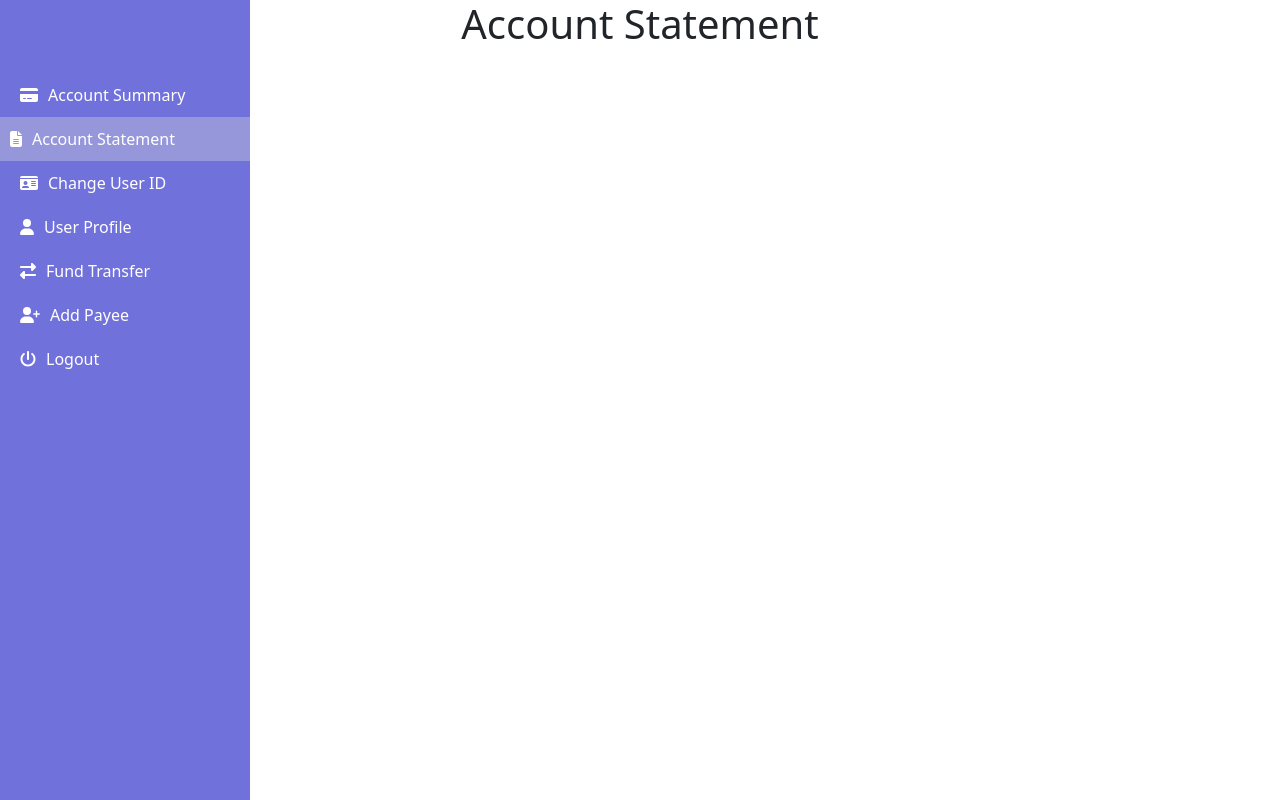
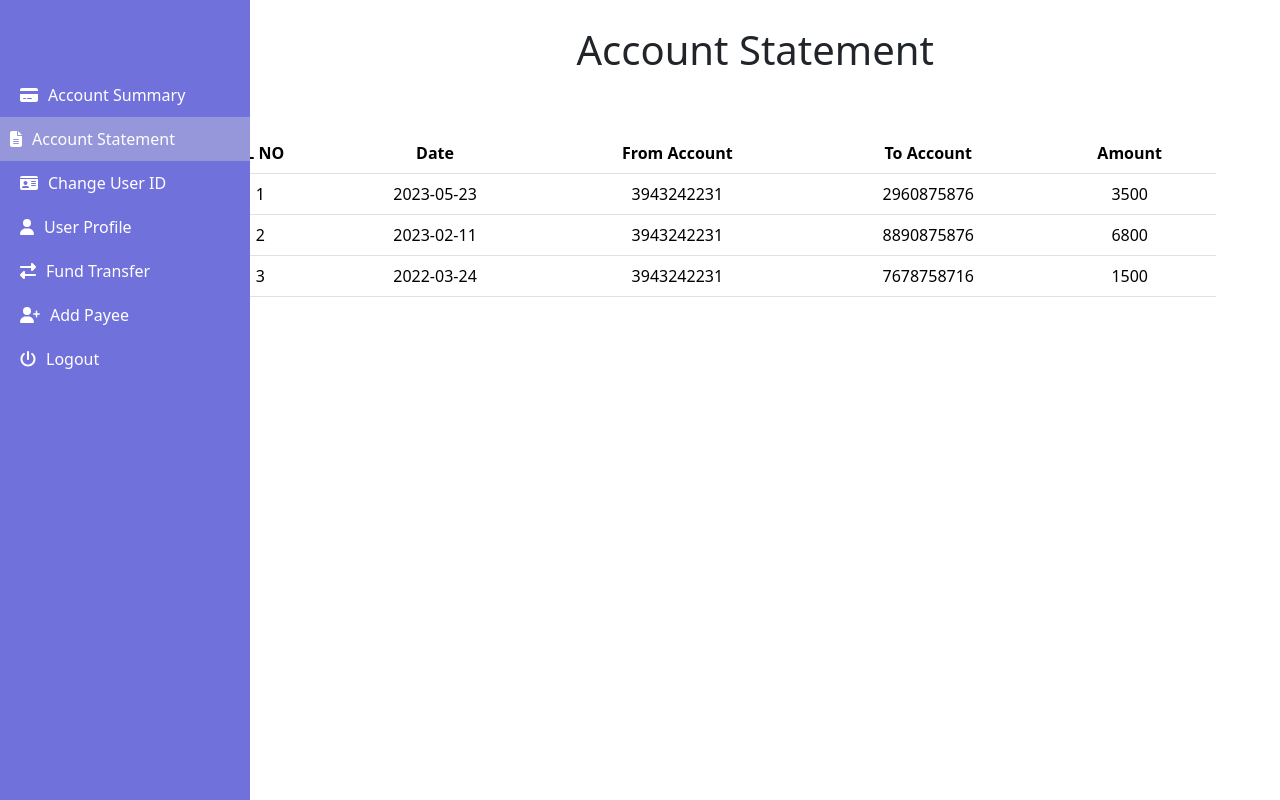
Before and after one commit to nishant14763/Online_Banking_System, a React (Create React App) app in the folder frontend/: page /profile/statement in a window 1280 px wide. Built offline with nearby package versions, Linux system fonts and the light colour scheme.

Commit message:
Added Account Statement, Change Credentials,Add Payee,Userprofile

```diff
--- /dev/null
+++ b/frontend/src/components/user/AccountStatement.css
@@ -0,0 +1,11 @@
+.table{
+    margin-left: 15%;
+   width: 80%;
+}
+
+.account-statement-heading{
+    margin-left: 18%;
+    padding-bottom: 4%;
+    padding-top:2%;
+
+}
--- a/frontend/src/components/user/AccountStatement.js
+++ b/frontend/src/components/user/AccountStatement.js
@@ -1,11 +1,60 @@
-import React from 'react';
-import SideNavbar from './SideNavbar';
+import React from "react";
+import SideNavbar from "./SideNavbar";
+import "bootstrap/dist/css/bootstrap.min.css";
+import "./AccountStatement.css";
+const AccountStatement = () => {
+  const accountStatementData = [
+    {
+      slno: 1,
+      date: "2023-05-23",
+      fromAccount: "3943242231",
+      toAccount: "2960875876",
+      amount: 3500,
+    },
+    {
+      slno: 2,
+      date: "2023-02-11",
+      fromAccount: "3943242231",
+      toAccount: "8890875876",
+      amount: 6800,
+    },
+    {
+      slno: 3,
+      date: "2022-03-24",
+      fromAccount: "3943242231",
+      toAccount: "7678758716",
+      amount: 1500,
+    },
+  ];
 
-const AccountStatement = () => {
   return (
-    <div>
+    <div className="account-statement-container">
       <SideNavbar />
-      <h1>Account Statement</h1>
+      <h1 className="account-statement-heading">Account Statement</h1>
+      <div>
+        <table className="table">
+          <thead class="thead-dark">
+            <tr>
+              <th>SL NO</th>
+              <th>Date</th>
+              <th>From Account</th>
+              <th>To Account</th>
+              <th>Amount</th>
+            </tr>
+          </thead>
+          <tbody>
+            {accountStatementData.map((entry, index) => (
+              <tr key={index}>
+                <td>{entry.slno}</td>
+                <td>{entry.date}</td>
+                <td>{entry.fromAccount}</td>
+                <td>{entry.toAccount}</td>
+                <td>{entry.amount}</td>
+              </tr>
+            ))}
+          </tbody>
+        </table>
+      </div>
     </div>
   );
 };
--- a/frontend/src/components/user/AccountSummary.js
+++ b/frontend/src/components/user/AccountSummary.js
@@ -2,6 +2,7 @@ import React from "react";
 import SideNavbar from "./SideNavbar";
 import "bootstrap/dist/css/bootstrap.min.css";
 import "./AccountSummary.css";
+import "react-bootstrap";
 
 const AccountSummary = () => {
   const users = [
@@ -24,7 +25,7 @@ const AccountSummary = () => {
       <SideNavbar />
       <h1 className="account-summary-heading">Account Summary</h1>
       <div className="account-table">
-        <table class="table" className="table">
+        <table class="table">
           <thead class="thead-dark">
             <tr>
               <th>SLNO</th>
--- /dev/null
+++ b/frontend/src/components/user/ChangeCredentials.css
@@ -0,0 +1,15 @@
+.change-credentials-heading{
+    margin-left: 18%;
+    padding-bottom: 4%;
+    padding-top:2%;
+}
+.change-credentials-card{
+    max-width: calc(80%-20px);
+    margin-right: 40px;
+    margin-left: 20%;
+    font-size: 20px;
+    font-family:'Arial',sans-serif;
+}
+.change-password-button{
+    margin-right: 20%;
+}
--- a/frontend/src/components/user/ChangeCredentials.js
+++ b/frontend/src/components/user/ChangeCredentials.js
@@ -1,13 +1,42 @@
-import React from 'react';
-import SideNavbar  from './SideNavbar';
+import React from "react";
+import SideNavbar from "./SideNavbar";
+import { Card, Form, Button } from "react-bootstrap";
+import "./ChangeCredentials.css";
 
 const ChangeCredentials = () => {
   return (
     <div>
       <SideNavbar />
-      <h1>Change Credentials</h1>
+      <h1 className="change-credentials-heading">Change Credentials</h1>
+      <Card className="change-credentials-card card border-danger">
+        <Card.Body>
+          <Form>
+            <Form.Group controlid="Oldpassword">
+              <Form.Label>Old Password</Form.Label>
+              <Form.Control
+                type="text"
+                placeholder="Enter Old Password"
+              ></Form.Control>
+            </Form.Group>
+            <Form.Group controlid="Newpassword">
+              <Form.Label>New Password</Form.Label>
+              <Form.Control
+                type="text"
+                placeholder="Enter New Password"
+              ></Form.Control>
+            </Form.Group>
+
+            <Button
+              className="change-password-button"
+              variant="primary"
+              type="submit"
+            >
+              Change Password
+            </Button>
+          </Form>
+        </Card.Body>
+      </Card>
     </div>
-
   );
 };
 
--- a/frontend/src/components/user/UserProfile.js
+++ b/frontend/src/components/user/UserProfile.js
@@ -15,17 +15,32 @@ import { Card, Button } from "react-bootstrap";
 import "./UserProfile.css";
 
 const UserProfile = () => {
+  const users = [
+    {
+      First_Name: "John",
+      Last_Name: "Doe",
+      Email: "johndoe@example.com",
+      Date_of_Birth: "1998-05-21",
+      Phone: "9074288765",
+      Aadhar: "374992823978",
+      PAN: "FMHSN2363R",
+    },
+  ];
   return (
     <div>
       <SideNavbar />
       <h1 className="user-profile-heading">User Profile</h1>
       <div className="user-profile">
-        <Card className="user-card card border-info">
+        {users.map((user) => (
+          <Card key={user.Name} className="user-card card border-info">
             <Card.Body>
-            <Card.Text>Name: John Doe</Card.Text>
-            <Card.Text>Email: johndoe@example.com</Card.Text>
-            <Card.Text>Phone: +91 9874656738</Card.Text>
-            <Card.Text>Date of Birth: January 2, 1988</Card.Text>
+              <Card.Text>First Name: {user.First_Name}</Card.Text>
+              <Card.Text>Last Name: {user.Last_Name}</Card.Text>
+              <Card.Text>Email: {user.Email}</Card.Text>
+              <Card.Text>Phone: {user.Phone}</Card.Text>
+              <Card.Text>Date of Birth: {user.Date_of_Birth}</Card.Text>
+              <Card.Text>Aadhar Number: {user.Aadhar}</Card.Text>
+              <Card.Text>PAN: {user.PAN}</Card.Text>
 
               <Button
                 className="user-profile-button"
@@ -36,6 +51,7 @@ const UserProfile = () => {
               </Button>
             </Card.Body>
           </Card>
+        ))}
       </div>
     </div>
   );
```
Lines whose indentation alone changed are shown as unchanged.
